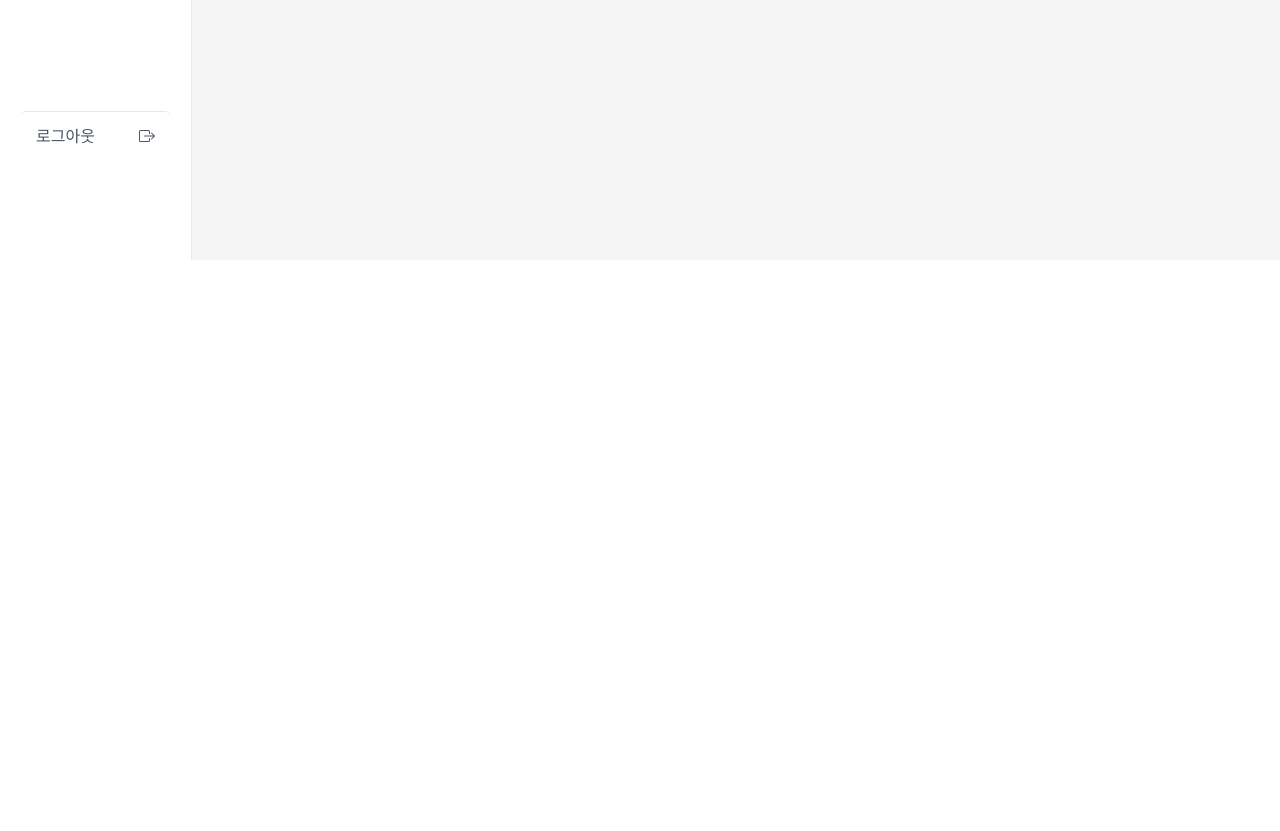
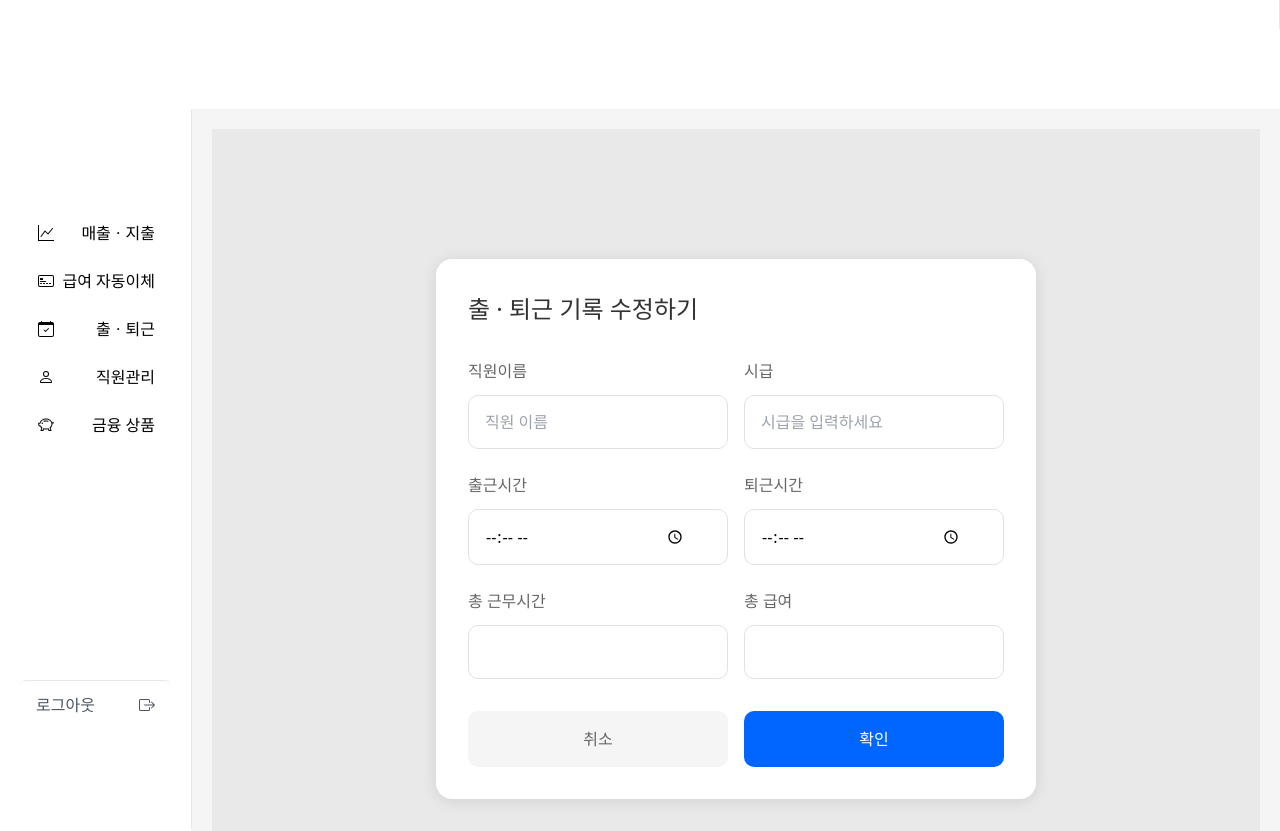
Before and after one commit to woorifisa-projects-3rd/MSA-FE, a Next.js app: page /attendance/daily-attendance in a window 1280 px wide. Shown: the part 540-1371 px from the top of the page. Before the commit the page ends 800 px from the top, so only its background shows below. Built offline with nearby package versions, Linux system fonts and the light colour scheme.

Commit message:
feat :출퇴근 기록 수정하기 구현

```diff
--- a/app/(with-sidebar)/attendance/daily-attendance/page.js
+++ b/app/(with-sidebar)/attendance/daily-attendance/page.js
@@ -1,11 +1,144 @@
-import Button from '@/components/button/button';
-import classes from "./page.module.css";
+'use client';
+import { useState, useEffect } from 'react';
+import styles from './page.module.css';
 
-export default function SalesExpenses() {
-    return (
-        <div className={classes.container}>
-            <h1 className={classes.title}>당일 출근자 조회/수정 페이지</h1>
+export default function Form() {
+  const [startTime, setStartTime] = useState('');
+  const [endTime, setEndTime] = useState('');
+  const [totalHours, setTotalHours] = useState('');
+  const [hourlyWage, setHourlyWage] = useState('');
+  const [totalPay, setTotalPay] = useState('');
+  const [error, setError] = useState('');
 
+  const calculateTotalHours = () => {
+    if (startTime && endTime) {
+      // 기준 날짜로 Date 객체 생성
+      let start = new Date(`2024-01-01T${startTime}:00`);
+      let end = new Date(`2024-01-01T${endTime}:00`);
+
+      // 퇴근시간이 출근시간보다 이른 경우 (날짜를 넘어가는 경우)
+      if (end < start) {
+        // 다음날로 설정
+        end = new Date(`2024-01-02T${endTime}:00`);
+      }
+
+      const diff = end - start;
+      const hours = Math.floor(diff / (1000 * 60 * 60));
+      const minutes = Math.floor((diff % (1000 * 60 * 60)) / (1000 * 60));
+      const totalHoursDecimal = hours + (minutes / 60);
+
+      if (hours === 0) {
+        setTotalHours(`${minutes}분`);
+      } else if (minutes === 0) {
+        setTotalHours(`${hours}시간`);
+      } else {
+        setTotalHours(`${hours}시간 ${minutes}분`);
+      }
+
+      if (hourlyWage) {
+        const pay = Math.round(totalHoursDecimal * parseInt(hourlyWage));
+        setTotalPay(`${pay.toLocaleString()}원`);
+      } else {
+        setTotalPay('');
+      }
+    }
+  };
+
+  useEffect(() => {
+    calculateTotalHours();
+  }, [startTime, endTime, hourlyWage]);
+
+  const handleHourlyWageChange = (e) => {
+    const value = e.target.value;
+    setHourlyWage(value);
+    if (!value) {
+      setTotalPay('');
+    }
+  };
+
+  const handleSubmit = (e) => {
+    e.preventDefault();
+    if (!startTime) {
+      alert('출근시간을 입력하세요');
+      return;
+    }
+    // 폼 제출 로직
+  };
+
+  return (
+    <div className={styles.container}>
+      <div className={styles.formWrapper}>
+        <div className={styles.header}>
+          <h2>출 · 퇴근 기록 수정하기</h2>
         </div>
-    );
+
+        <form className={styles.form} onSubmit={handleSubmit}>
+          <div className={styles.formGroup}>
+            <div className={styles.inputRow}>
+              <div className={styles.inputGroup}>
+                <label>직원이름</label>
+                <input type="text" placeholder="직원 이름" />
+              </div>
+              <div className={styles.inputGroup}>
+                <label>시급</label>
+                <input
+                  type="number"
+                  placeholder="시급을 입력하세요"
+                  value={hourlyWage}
+                  onChange={handleHourlyWageChange}
+                />
+              </div>
+            </div>
+          </div>
+
+          <div className={styles.formGroup}>
+            <div className={styles.inputRow}>
+              <div className={styles.inputGroup}>
+                <label>출근시간</label>
+                <input
+                  type="time"
+                  value={startTime}
+                  onChange={(e) => setStartTime(e.target.value)}
+                />
+              </div>
+              <div className={styles.inputGroup}>
+                <label>퇴근시간</label>
+                <input
+                  type="time"
+                  value={endTime}
+                  onChange={(e) => setEndTime(e.target.value)}
+                />
+              </div>
+            </div>
+          </div>
+
+          <div className={styles.formGroup}>
+            <div className={styles.inputRow}>
+              <div className={styles.inputGroup}>
+                <label>총 근무시간</label>
+                <input
+                  type="text"
+                  value={totalHours}
+                  disabled
+                />
+              </div>
+              <div className={styles.inputGroup}>
+                <label>총 급여</label>
+                <input
+                  type="text"
+                  value={totalPay}
+                  disabled
+                />
+              </div>
+            </div>
+          </div>
+
+          <div className={styles.buttonGroup}>
+            <button type="button" className={styles.cancelButton}>취소</button>
+            <button type="submit" className={styles.submitButton}>확인</button>
+          </div>
+        </form>
+      </div>
+    </div>
+  );
 }
--- a/app/(with-sidebar)/attendance/daily-attendance/page.module.css
+++ b/app/(with-sidebar)/attendance/daily-attendance/page.module.css
@@ -1,4 +1,138 @@
 .container {
-    padding: 20px;
-    background-color: #f5f5f5;
-}
+    display: flex;
+    justify-content: center;
+    align-items: center;
+    min-height: 100vh;
+    background-color: rgba(0, 0, 0, 0.05);
+  }
+
+  .formWrapper {
+    background: white;
+    border-radius: 16px;
+    width: 100%;
+    max-width: 600px; /* 증가 */
+    padding: 32px; /* 증가 */
+    box-shadow: 0 2px 16px rgba(0, 0, 0, 0.1);
+  }
+
+  .header {
+    display: flex;
+    justify-content: space-between;
+    align-items: center;
+    margin-bottom: 32px; /* 증가 */
+  }
+
+  .header h2 {
+    font-size: 24px; /* 증가 */
+    font-weight: 500;
+    color: #333;
+    margin: 0;
+  }
+
+  .closeButton {
+    background: none;
+    border: none;
+    font-size: 24px; /* 증가 */
+    cursor: pointer;
+    color: #666;
+    padding: 8px;
+  }
+
+  .formGroup {
+    margin-bottom: 24px; /* 증가 */
+  }
+
+  .inputRow {
+    display: flex;
+    gap: 16px; /* 증가 */
+    margin-bottom: 24px; /* 증가 */
+  }
+
+  .inputGroup {
+    flex: 1;
+    position: relative;
+  }
+
+  .inputGroup label {
+    display: block;
+    margin-bottom: 12px; /* 증가 */
+    font-size: 16px; /* 증가 */
+    color: #666;
+  }
+
+  .inputGroup input,
+  .inputGroup select {
+    width: 100%;
+    padding: 14px 40px 14px 16px; /* 증가 */
+    border: 1px solid #e1e1e1;
+    border-radius: 10px; /* 증가 */
+    font-size: 16px; /* 증가 */
+    background-color: #fff;
+  }
+
+  .buttonGroup {
+    display: flex;
+    gap: 16px; /* 증가 */
+    margin-top: 32px; /* 증가 */
+  }
+
+  .cancelButton,
+  .submitButton {
+    background-color: whitesmoke; /* 배경색을 흰색으로 변경 */
+    color: #666; /* 텍스트 색상을 회색으로 */
+    border: 1px solid #e1e1e1; /* 테두리 추가 */
+    flex: 1;
+    padding: 16px; /* 증가 */
+    border: none;
+    border-radius: 10px; /* 증가 */
+    font-size: 16px; /* 증가 */
+    font-weight: 500;
+    cursor: pointer;
+    transition: background-color 0.2s;
+  }
+
+  .cancelButton:hover {
+    background-color: #a0a0a0; /* 호버 시 배경색 살짝 변경 */
+    border-color: #d1d1d1; /* 호버 시 테두리 색상 약간 진하게 */
+  }
+
+  /* 모바일 대응 */
+  @media (max-width: 640px) { /* 브레이크포인트 증가 */
+    .formWrapper {
+      max-width: 100%;
+      margin: 24px; /* 증가 */
+      padding: 24px; /* 증가 */
+    }
+
+    .inputRow {
+      flex-direction: column;
+      gap: 20px; /* 증가 */
+    }
+
+    .buttonGroup {
+      flex-direction: column;
+      gap: 16px; /* 증가 */
+    }
+  }
+
+  .submitButton {
+    background-color: #0066ff; /* 이미지의 파란색과 동일한 색상 */
+    color: white;
+    flex: 1;
+    padding: 16px;
+    border: none;
+    border-radius: 10px;
+    font-size: 16px;
+    font-weight: 500;
+    cursor: pointer;
+    transition: background-color 0.2s;
+  }
+
+  .submitButton:hover {
+    background-color: #0052cc; /* 호버 시 약간 어두운 색상 */
+  }
+
+  .submitButton:disabled {
+    background-color: #ccc;
+    cursor: not-allowed;
+  }
--- a/app/layout.js
+++ b/app/layout.js
@@ -1,4 +1,6 @@
 import "./globals.css";
+import Navigation from "@/components/navigation/navigation";
+import GuestHeader from "@/components/header/guest-header/guest-header";
 
 export const metadata = {
   title: "Create Next App",
@@ -9,6 +11,22 @@ export default function RootLayout({ children }) {
   return (
     <html lang="en">
       <body>
+        <div className="layout-container">
+
+          <header className="header">
+            <GuestHeader />
+          </header>
+          <aside className="sidebar">
+             <Navigation />
+          </aside>
+
+          <div className="main">
+            {children}
+          </div>
+
+        </div>
+
+
         {children}
       </body>
     </html>
```
Also changed, not shown: 1 other file (tests, documents, lock files or other folders).
